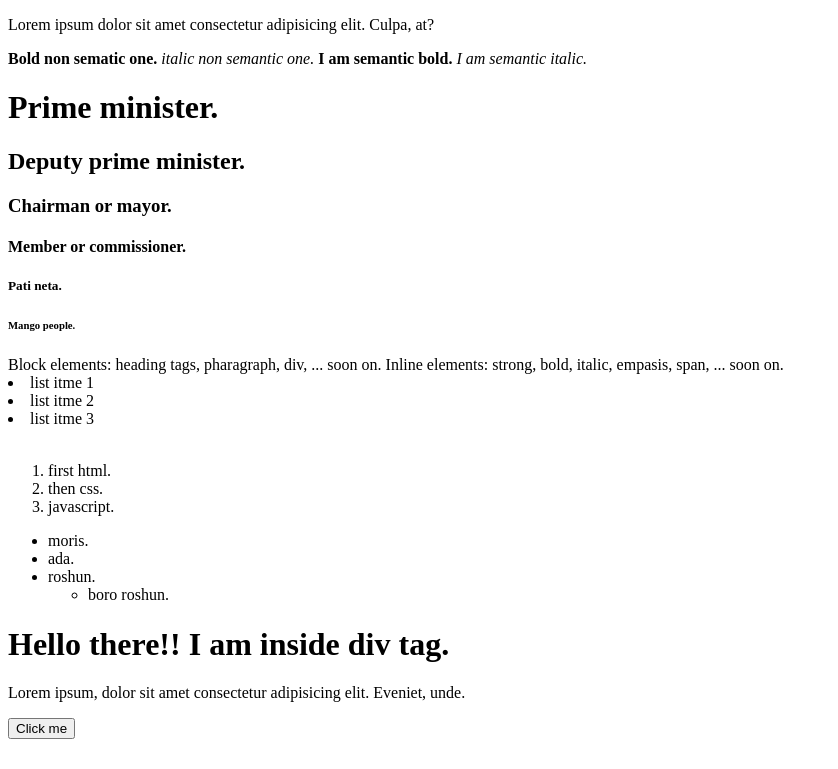
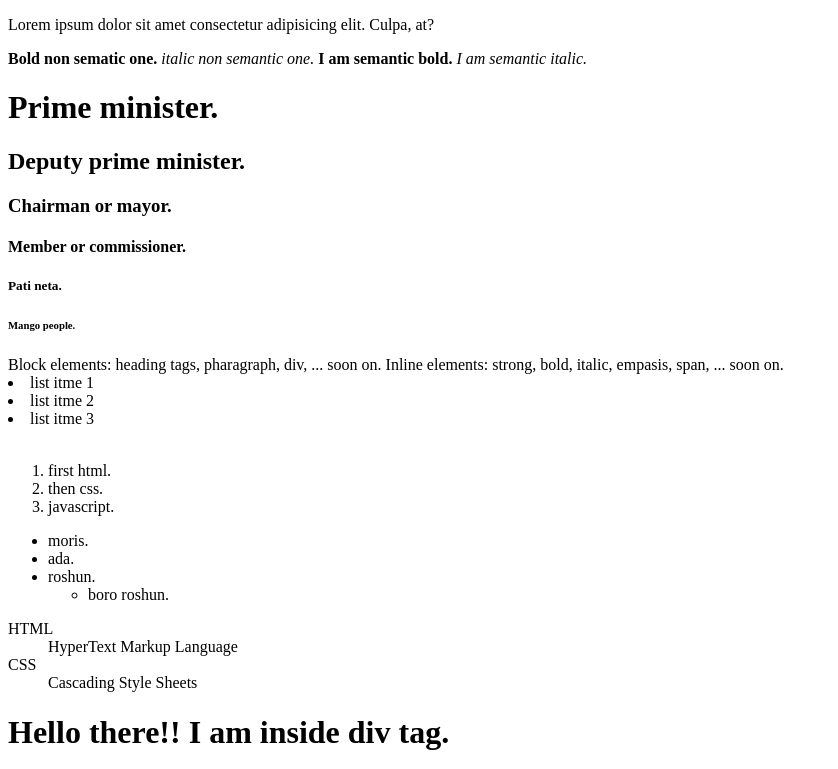
Before and after one commit to for-sifad/HTML, a plain HTML site: page lesson_1.html in a window 1280 px wide. Shown: the top 769 px of the page, without its empty margins (0-838 px from the left). Drawn offline with Linux system fonts and the light colour scheme.

Commit message:
learned about description list & corrected webpage structure.

```diff
--- a/lesson_1.html
+++ b/lesson_1.html
@@ -34,7 +34,6 @@
     <!-- block & inline elements -->
     Block elements: heading tags, pharagraph, div, ... soon on.
     Inline elements: strong, bold, italic, empasis, span, ... soon on.
-</body>
 
 <!-- list in html -->
 <li>list itme 1</li>
@@ -60,6 +59,14 @@
         </ul>
     </li>
 </ul>
+
+<!-- description list -->
+<dl>
+    <dt>HTML</dt>
+    <dd>HyperText Markup Language</dd>
+    <dt>CSS</dt>
+    <dd>Cascading Style Sheets</dd>
+</dl>
 
 <div>
     <h1>Hello there!! I am inside div tag.</h1>
@@ -137,5 +144,5 @@
     <button type="submit">Submit</button>
     <button type="reset">Reset</button>
 </form>
-
+</body>
 </html>
```
